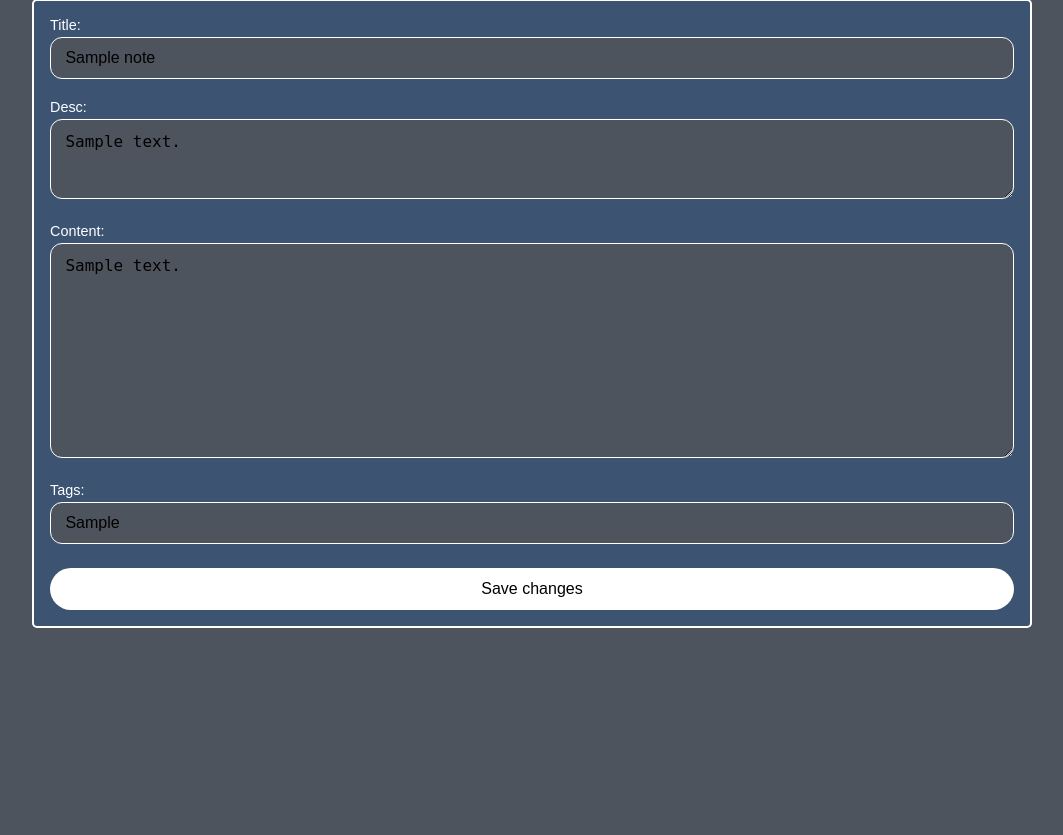
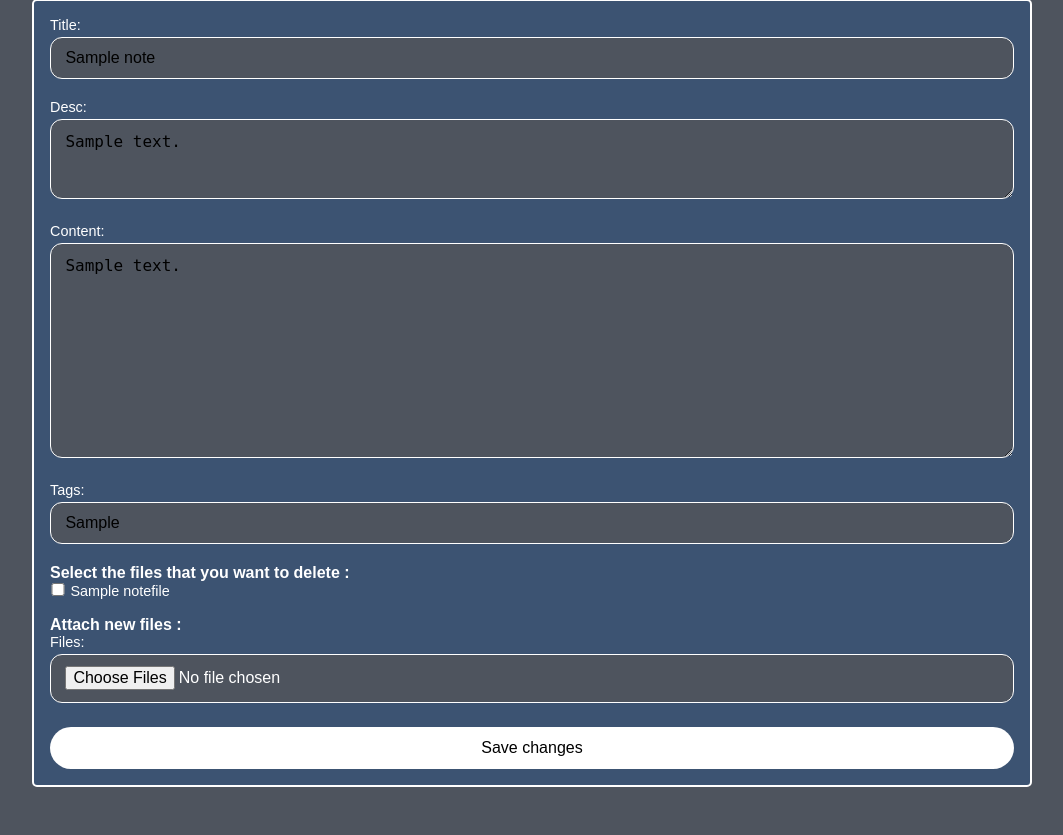
Before and after one commit to araxabd/academic-notes-organizer, a Django app: page /note/update/1 in a window 1280 px wide. Shown: the part 202-1037 px from the top of the page, without its empty margins (108-1171 px from the left). Before the commit the page ends 830 px from the top, so only its background shows below. Run offline with Django 5.2, Linux system fonts and the light colour scheme; a user stored in the database is signed in; tables that the repository leaves empty hold one stand-in row (values such as "Sample post").

Commit message:
file management update

```diff
--- a/project/notes/views.py
+++ b/project/notes/views.py
@@ -26,7 +26,7 @@ def note_create(request, course_id):
             note.owner = request.user
             note.course = course
             note.save()
-            for file in request.FILES.getlist("files"):
+            for file in file_form.cleaned_data["files"]:
                 note_file = NoteFile(note=note,owner=request.user,title=file.name, file=file, size=file.size)
                 note_file.full_clean()
                 note_file.save()
@@ -40,13 +40,30 @@ def note_create(request, course_id):
 def note_update(request, note_id):
     note = get_object_or_404(Note, id=note_id, owner=request.user)
     if request.method == "POST":
-        form = NoteForm(request.POST, instance=note)
-        if form.is_valid():
-            form.save()
-            return redirect('courses:detail', course_id=note.course.id)
+        note_form = NoteForm(request.POST, instance=note)
+        file_form = NoteFileForm(request.POST, request.FILES)
+        if note_form.is_valid() and file_form.is_valid():
+            note = note_form.save()
+
+            deleted_files_ids = request.POST.getlist("deleted_files")
+            deleted_files = note.files.filter(id__in=deleted_files_ids)
+            for file in deleted_files:
+                file.file.delete(save=False)
+                file.delete()
+
+            print(file_form.cleaned_data)
+
+            for file in file_form.cleaned_data["files"]:
+                note_file = NoteFile(note=note, owner=request.user, title=file.name, file=file, size=file.size)
+                note_file.full_clean()
+                note_file.save()
+
+            return redirect('notes:detail', note_id=note.id)
     else:
-        form = NoteForm(instance=note)
-    return render(request, 'notes/note_update.html', {'form': form})
+        note_form = NoteForm(instance=note)
+        file_form = NoteFileForm()
+        files = note.files.all()
+    return render(request, 'notes/note_update.html', {'note_form': note_form, 'file_form': file_form, 'files': files})
 
 @login_required
 def note_delete(request, note_id):
--- a/project/project/urls.py
+++ b/project/project/urls.py
@@ -1,9 +1,11 @@
 from django.contrib import admin
 from django.urls import path, include
+from django.conf import settings
+from django.conf.urls.static import static
 
 urlpatterns = [
     path('admin/', admin.site.urls),
     path('', include('courses.urls')),
     path('user/', include('users.urls')),
     path('note/', include('notes.urls'))
-]
+] + static(settings.MEDIA_URL, document_root=settings.MEDIA_ROOT)
--- a/project/static/styles.css
+++ b/project/static/styles.css
@@ -400,3 +400,15 @@ body {
 #id_desc {
 	height: 5rem;
 }
+
+.delete_list > div > input {
+	width: 1rem;
+}
+
+.delete_list > div > label {
+	display: inline;
+}
+
+.link {
+	color: var(--text);
+}
--- a/project/templates/notes/note_create.html
+++ b/project/templates/notes/note_create.html
@@ -5,7 +5,7 @@
 	<form method="POST" enctype="multipart/form-data" class="common-form">
 		{% csrf_token %}
 		{{ note_form.as_p }}
-		<label>File attachments: </label>
+		<h4>File attachments: </h4>
 		{{ file_form.as_p }}
 		<button type="submit">Create</button>
 	</form>
--- a/project/templates/notes/note_update.html
+++ b/project/templates/notes/note_update.html
@@ -2,9 +2,20 @@
 
 {% block content %}
 <div class="create-box">
-	<form method="POST" class="common-form">
+	<form method="POST" class="common-form" enctype="multipart/form-data">
 		{% csrf_token %}
-		{{ form.as_p }}
+		{{ note_form.as_p }}
+		<h4>Select the files that you want to delete : </h4>
+		<div class="delete_list">
+		{% for file in files %}
+		<div>
+			<input type="checkbox" name="deleted_files" value="{{ file.id }}" id="{{ file.id }}" />
+			<label for="{{ file.id }}">{{ file.title }}</label>
+		</div>
+		{% endfor %}
+		</div>
+		<h4>Attach new files :</h4>
+		{{ file_form.as_p }}
 		<button type="submit">Save changes</button>
 	</form>
 </div>
```
Also changed, not shown: project/templates/notes/note_detail.html (+6 -1 lines), README.md.
